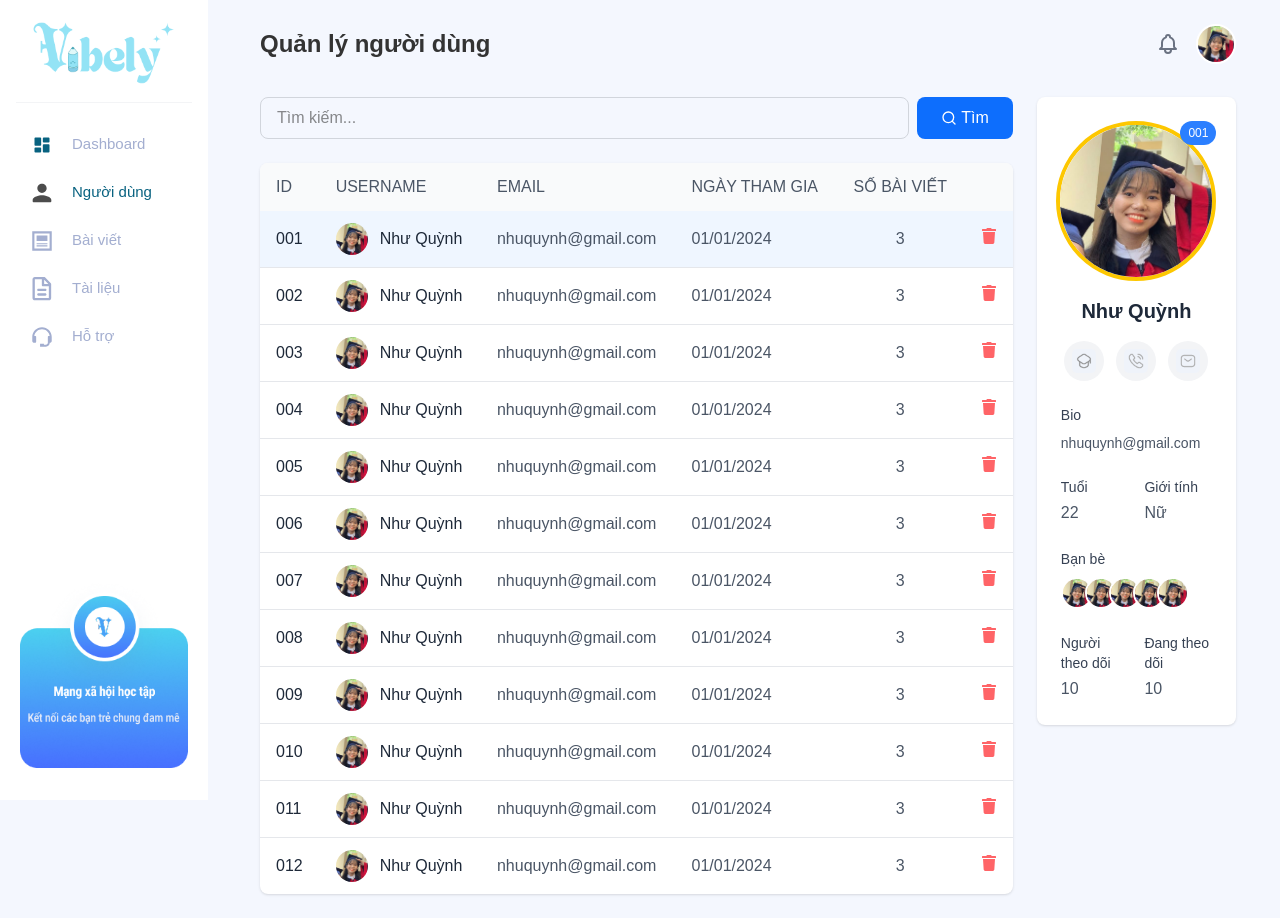
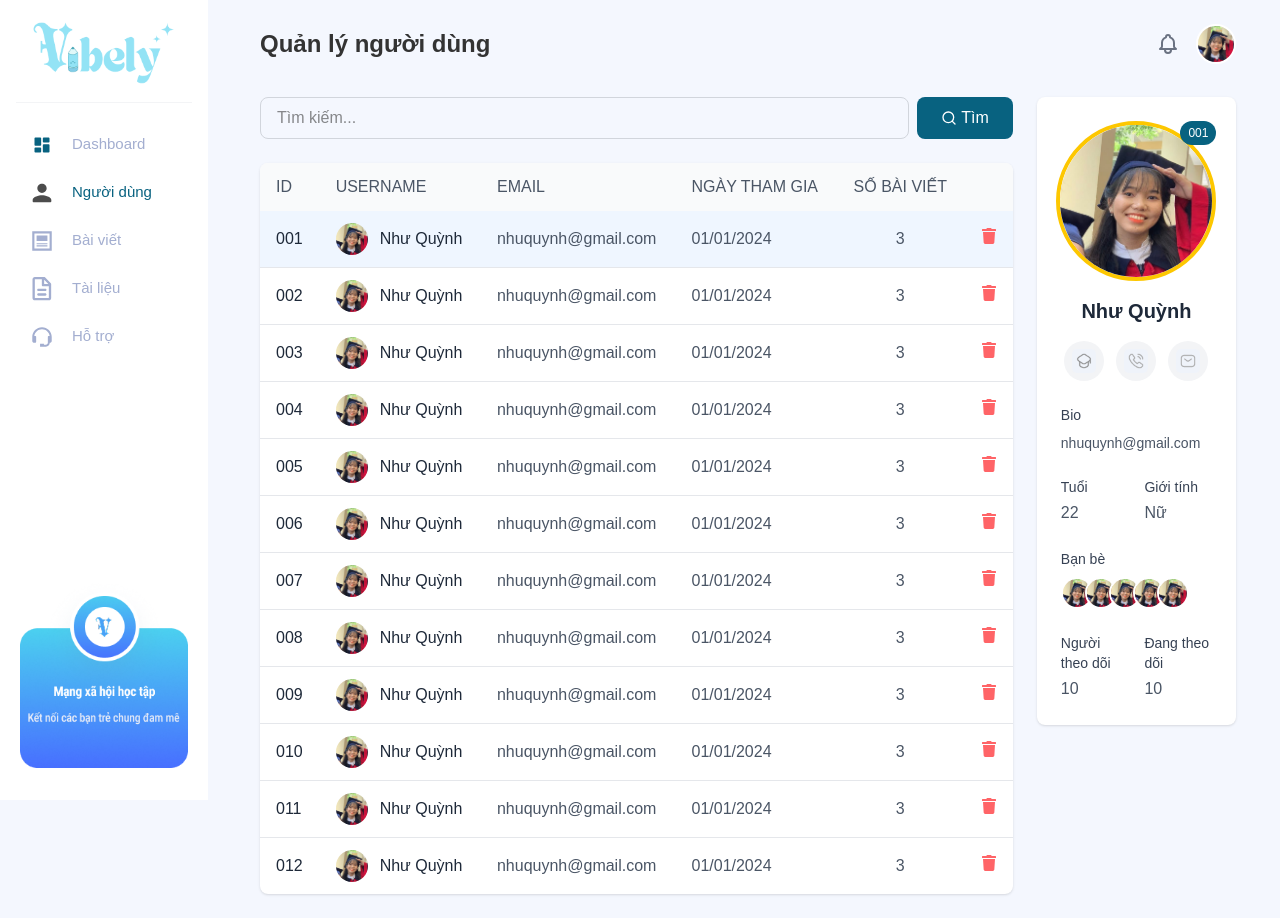
Before and after one commit to vonhatphuongahihi/Frontend_Vibely_Website, a Next.js app in the folder frontend-admin/: page /admin/users in a window 1280 px wide. Built offline with nearby package versions, Linux system fonts and the light colour scheme.

Commit message:
fix background color

```diff
--- a/frontend-admin/src/app/admin/users/page.js
+++ b/frontend-admin/src/app/admin/users/page.js
@@ -119,7 +119,7 @@ const UsersPage = () => {
                 </div>
                 <button
                   type="submit"
-                  className="ml-2 px-6 py-2 bg-[#0D6EFD] text-white rounded-lg hover:bg-blue-700 transition duration-200"
+                  className="ml-2 px-6 py-2 bg-[#086280] text-white rounded-lg hover:bg-blue-700 transition duration-200"
                 >
                   <div className="flex items-center">
                     <FiSearch className="mr-1" />
--- a/frontend-admin/src/app/components/users/UserProfile.js
+++ b/frontend-admin/src/app/components/users/UserProfile.js
@@ -21,7 +21,7 @@ const UserProfile = ({ user }) => {
               className="h-full w-full object-cover"
             />
           </div>
-          <div className="absolute top-0 right-0 bg-blue-500 text-white text-xs rounded-full px-2 py-1">
+          <div className="absolute top-0 right-0 bg-[#086280] text-white text-xs rounded-full px-2 py-1">
             {user.id}
           </div>
         </div>
```
